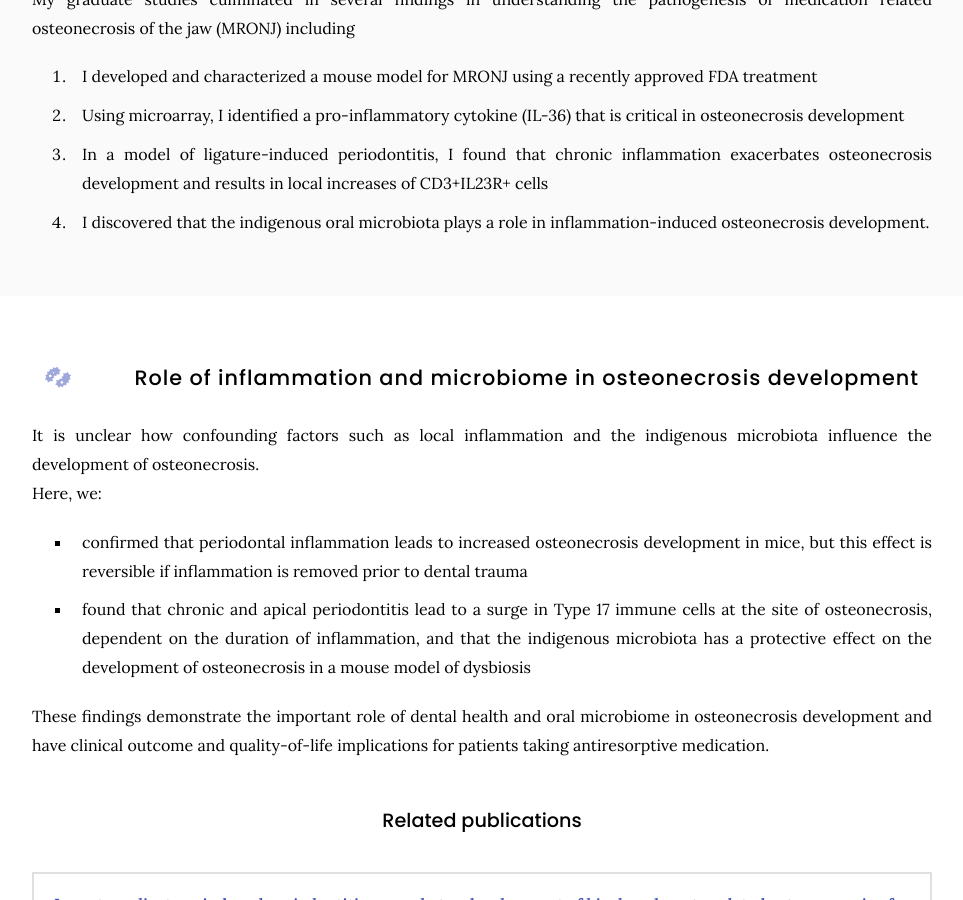
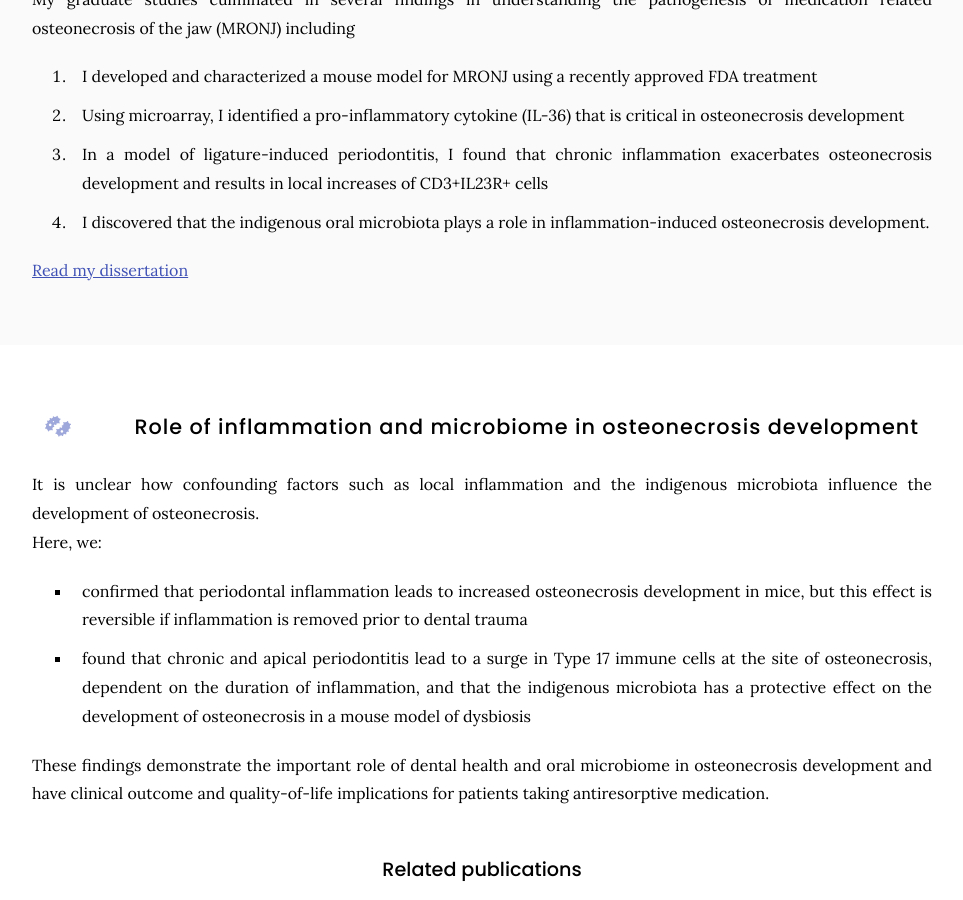
Before and after one commit to williamsdrake/williamsdrake.github.io, a Jekyll site: the page built from phd work/index.md, in a window 1280 px wide and 900 px high, scrolled down 307 px. Shown: the whole window, without its empty margins (158-1121 px from the left). Built offline with Jekyll 4.4.1, drawn with Linux system fonts in a browser that asks for light colours; nearby versions of some CDN libraries.

Commit message:
Update index.md

```diff
--- a/phd work/index.md
+++ b/phd work/index.md
@@ -14,6 +14,8 @@ My graduate studies culminated in several findings in understanding the pathogen
 2. Using microarray, I identified a pro-inflammatory cytokine (IL-36) that is critical in osteonecrosis development
 3. In a model of ligature-induced periodontitis, I found that chronic inflammation exacerbates osteonecrosis development and results in local increases of CD3+IL23R+ cells
 4. I discovered that the indigenous oral microbiota plays a role in inflammation-induced osteonecrosis development.
+
+[Read my dissertation](https://www.proquest.com/openview/9653ddb435178b7d9cf158869084143d/1)
 
 {% include section.html %}
 
```
